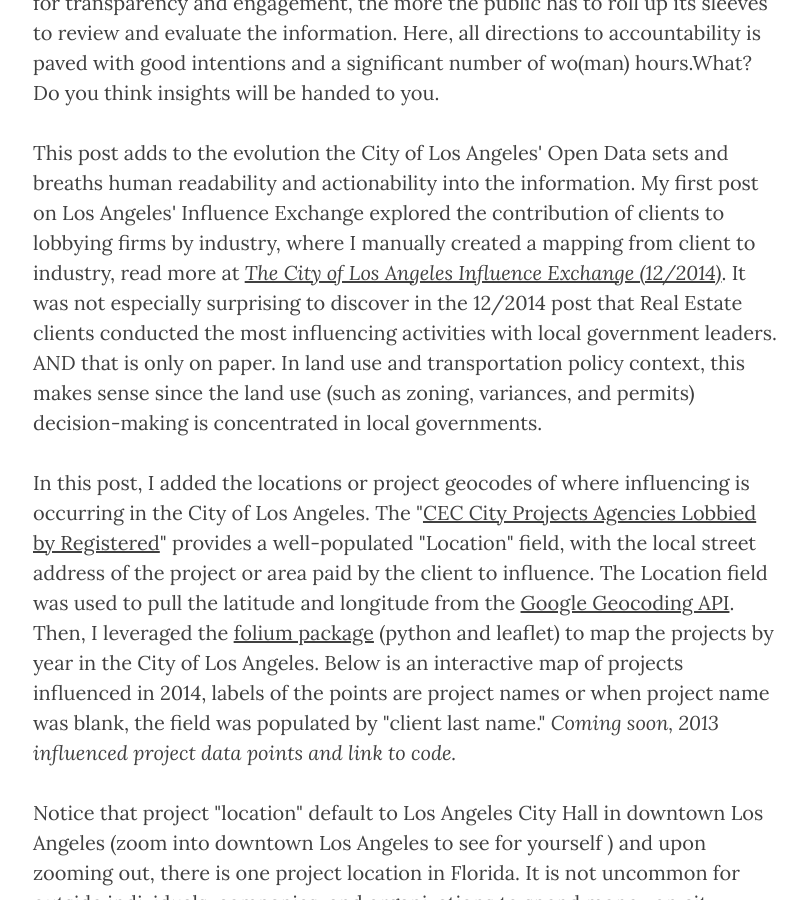
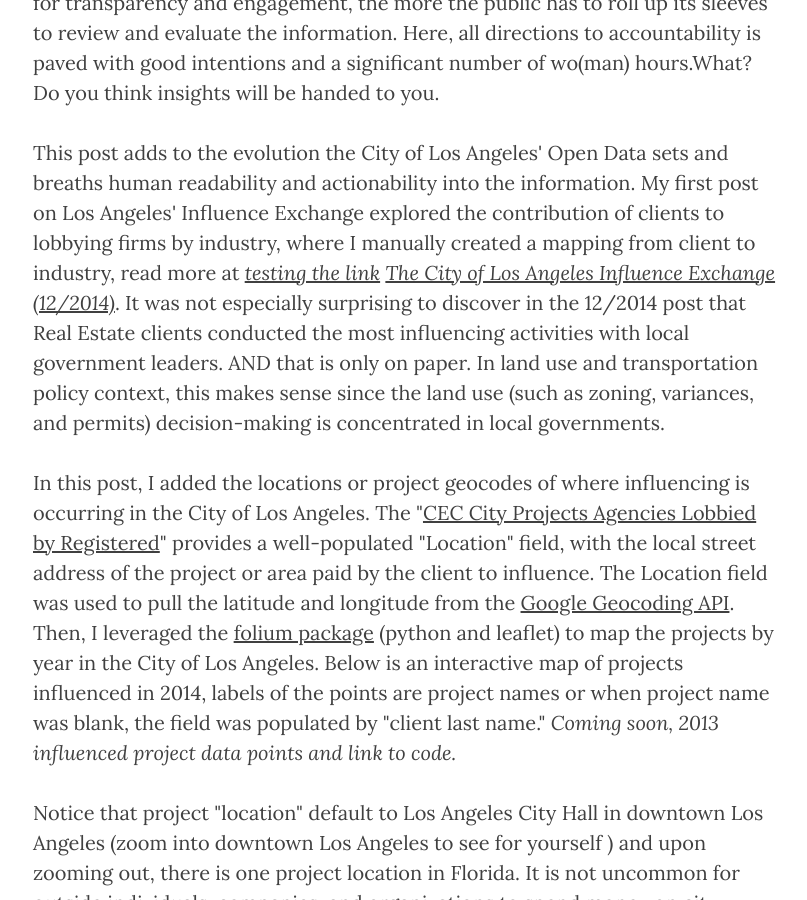
Before and after one commit to PowChow/powchow.github.io, a Jekyll site: the page built from _posts/2015-02-25-los-angeles-influence-exchange-location-location-location.html, in a window 1280 px wide and 900 px high, scrolled down 658 px. Shown: the whole window, without its empty margins (232-1039 px from the left). Built offline with Jekyll 4.4.1, drawn with Linux system fonts in a browser that asks for light colours; nearby versions of some CDN libraries; comment, search, counter and statistics services are not loaded.

Commit message:
link testing

```diff
--- a/_posts/2015-02-25-los-angeles-influence-exchange-location-location-location.html
+++ b/_posts/2015-02-25-los-angeles-influence-exchange-location-location-location.html
@@ -17,7 +17,7 @@
 - Transparency
 ---
 <p>As Open Data continues to flow from governmental offices to raise the promise for transparency and engagement, the more the public has to roll up its sleeves to review and evaluate the information. Here, all directions to accountability is paved with good intentions and a significant number of wo(man) hours.What? Do you think insights will be handed to you.</p>
-<p>This post adds to the evolution the City of Los Angeles' Open Data sets and breaths human readability and actionability into the information. My first post on Los Angeles' Influence Exchange explored the contribution of clients to lobbying firms by industry, where I manually created a mapping from client to industry, read more at <a href="http://www.whenthereisdata.com/2014/12/la-influence-exchange/"><em>The City of Los Angeles Influence Exchange (12/2014)</em></a>. It was not especially surprising to discover in the 12/2014 post that Real Estate clients conducted the most influencing activities with local government leaders. AND that is only on paper. In land use and transportation policy context, this makes sense since the land use (such as zoning, variances, and permits) decision-making is concentrated in local governments.</p>
+<p>This post adds to the evolution the City of Los Angeles' Open Data sets and breaths human readability and actionability into the information. My first post on Los Angeles' Influence Exchange explored the contribution of clients to lobbying firms by industry, where I manually created a mapping from client to industry, read more at <a href="2014-12-08-la-influence-exchange.markdown"><em>testing the link</em></a> <a href="http://www.whenthereisdata.com/2014/12/la-influence-exchange/"><em>The City of Los Angeles Influence Exchange (12/2014)</em></a>. It was not especially surprising to discover in the 12/2014 post that Real Estate clients conducted the most influencing activities with local government leaders. AND that is only on paper. In land use and transportation policy context, this makes sense since the land use (such as zoning, variances, and permits) decision-making is concentrated in local governments.</p>
 <p>In this post, I added the locations or project geocodes of where influencing is occurring in the City of Los Angeles. The "<a href="https://data.lacity.org/A-Well-Run-City/CEC-City-Projects-and-Agencies-Lobbied-by-Register/4xuf-944h">CEC City Projects Agencies Lobbied by Registered</a>" provides a well-populated "Location" field, with the local street address of the project or area paid by the client to influence. The Location field was used to pull the latitude and longitude from the <a href="https://developers.google.com/maps/documentation/geocoding/">Google Geocoding API</a>. Then, I leveraged the <a href="http://folium.readthedocs.org/en/latest/">folium package</a> (python and leaflet) to map the projects by year in the City of Los Angeles. Below is an interactive map of projects influenced in 2014, labels of the points are project names or when project name was blank, the field was populated by "client last name." <em>Coming soon, 2013 influenced project data points and link to code. </em></p>
 <p>Notice that project "location" default to Los Angeles City Hall in downtown Los Angeles (zoom into downtown Los Angeles to see for yourself ) and upon zooming out, there is one project location in Florida. It is not uncommon for outside individuals, companies, and organizations to spend money on city lobbying for a specific cause.</p>
 <p>From the 2014 projects map, does there appear to be an imbalance of projects by geography? <span style="text-decoration: underline;">What is happening in your neighborhood</span>? Location is a very important factor in influence since the Real Estate industry is pouring significantly more money into interactions with public leaders. With just a little more dedicated digging, Open Data and visualization can be converted to a cause and statistic/visual for advocacy and help the public and decision-makers pinpoint outliers and patterns more quickly.</p>
```
Also changed, not shown: 1 other file.
